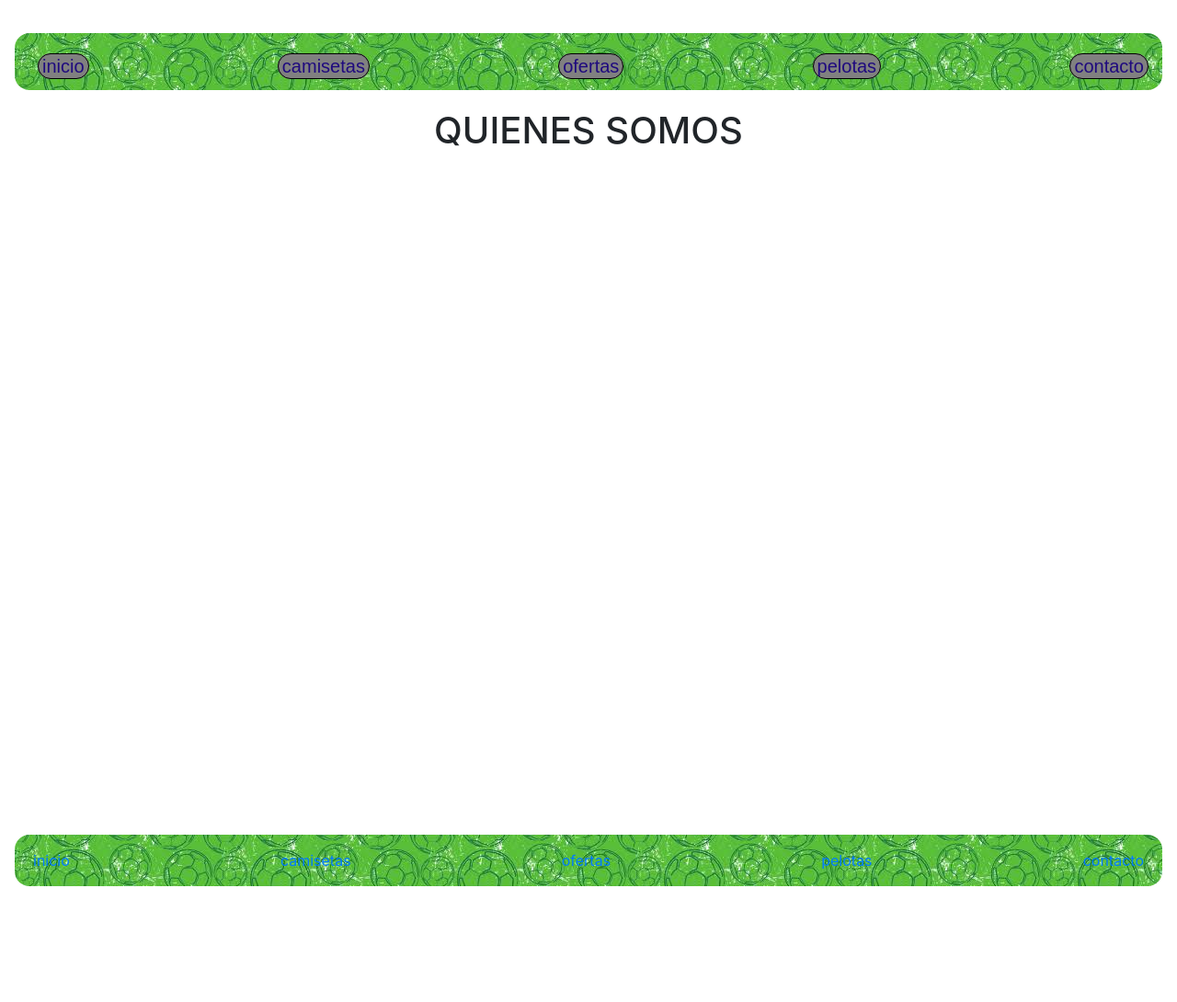
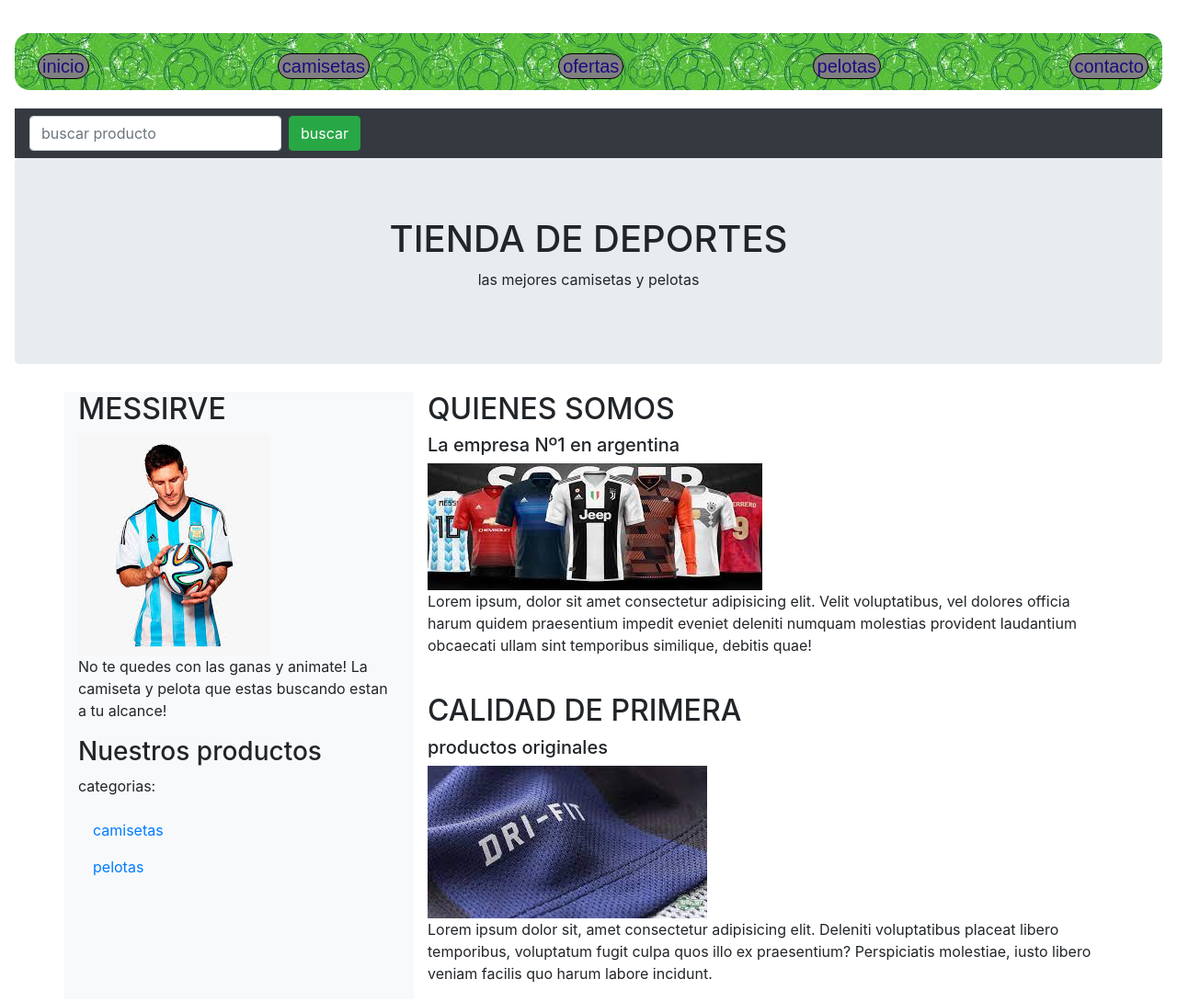
Before and after one commit to mateogalli/coderHouse-Desafio, a plain HTML site: page PaginaFutbol_Galli/index.html in a window 1280 px wide. Shown: the top 1090 px of the page at 92% size. Before the commit the page ends 1000 px from the top, so only its background shows below. Drawn offline with nearby package versions, Linux system fonts and the light colour scheme.

Commit message:
agregando bootstrap al index

```diff
--- a/PaginaFutbol_Galli/index.html
+++ b/PaginaFutbol_Galli/index.html
@@ -18,10 +18,62 @@
 
     </header>
 
-<h1 class="titulo">
-    QUIENES SOMOS
-</h1>
 
+<nav class="navbar navbar-expand-sm bg-dark navbar-dark">
+    <form class="form-inline" action="/action_page.php">
+      <input class="form-control mr-sm-2" type="text" placeholder="buscar producto">
+      <button class="btn btn-success" type="submit">buscar </button>
+    </form>
+  </nav>
+  <div class="jumbotron text-center" style="margin-bottom:0">
+  <h1>TIENDA DE DEPORTES </h1>
+  <p>las mejores camisetas y pelotas</p>
+</div>
+
+
+<div class="container" style="margin-top:30px">
+    <div class="row ">
+      <div class="col-sm-4 bg-light">
+        <h2>MESSIRVE</h2>
+
+        <div class="img">
+           <img src="imagenes/messi.jpg" alt="">
+        </div>
+        <p>No te quedes con las ganas y animate! La camiseta y pelota que estas buscando estan a tu alcance!</p>
+        <h3>Nuestros productos</h3>
+        <p>categorias:</p>
+        <ul class="nav nav-pills flex-column">
+
+          <li class="nav-item">
+            <a class="nav-link" href="pages/camisetas.html">camisetas </a>
+          </li>
+          <li class="nav-item">
+            <a class="nav-link" href="pages/pelotas.html">pelotas </a>
+          </li>
+
+        </ul>
+        <hr class="d-sm-none">
+      </div>
+      <div class="col-sm-8">
+        <h2>QUIENES SOMOS</h2>
+        <h5>La empresa Nº1 en argentina</h5>
+        <div>
+            <img src="imagenes/camisetasVarias.jpg" alt="">
+        </div>
+
+
+        <p>Lorem ipsum, dolor sit amet consectetur adipisicing elit. Velit voluptatibus, vel dolores officia harum quidem praesentium impedit eveniet deleniti numquam molestias provident laudantium obcaecati ullam sint temporibus similique, debitis quae!</p>
+        <br>
+        <h2>CALIDAD DE PRIMERA</h2>
+        <h5>productos originales</h5>
+        <div >
+            <img src="imagenes/calidad.jpg" alt="calidad de tela">
+        </div>
+
+        <p>Lorem ipsum dolor sit, amet consectetur adipisicing elit. Deleniti voluptatibus placeat libero temporibus, voluptatum fugit culpa quos illo ex praesentium? Perspiciatis molestiae, iusto libero veniam facilis quo harum labore incidunt.</p>
+      </div>
+    </div>
+  </div>
 
 
 
```
Also changed, not shown: PaginaFutbol_Galli/imagenes/calidad.jpg (added), PaginaFutbol_Galli/imagenes/camisetasVarias.jpg (added), PaginaFutbol_Galli/imagenes/messi.jpg (added).
